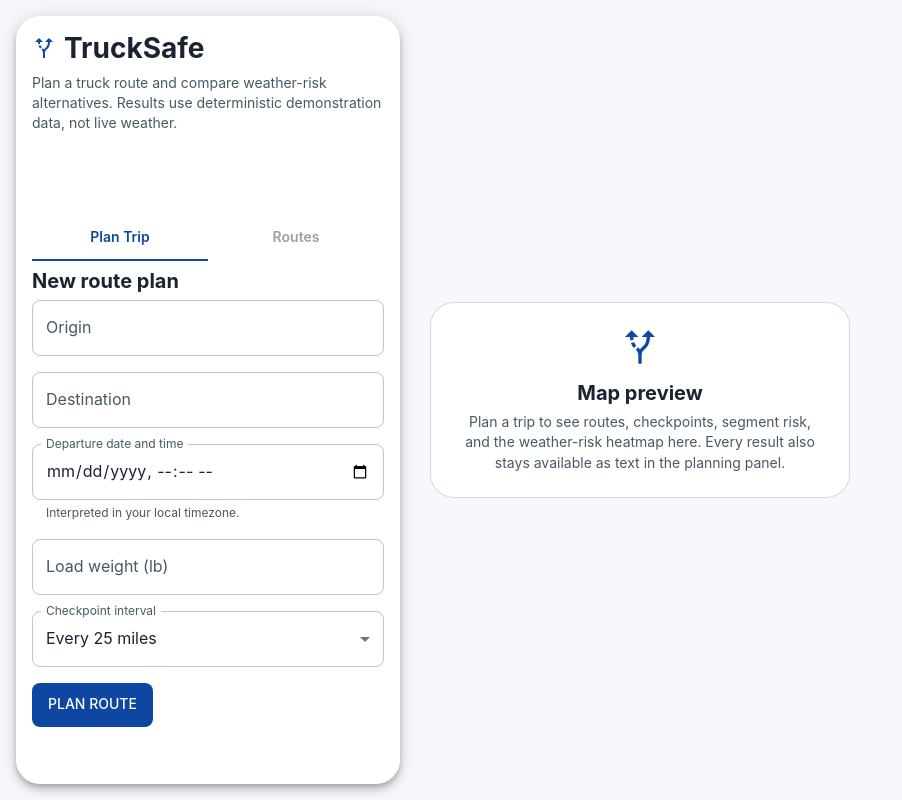
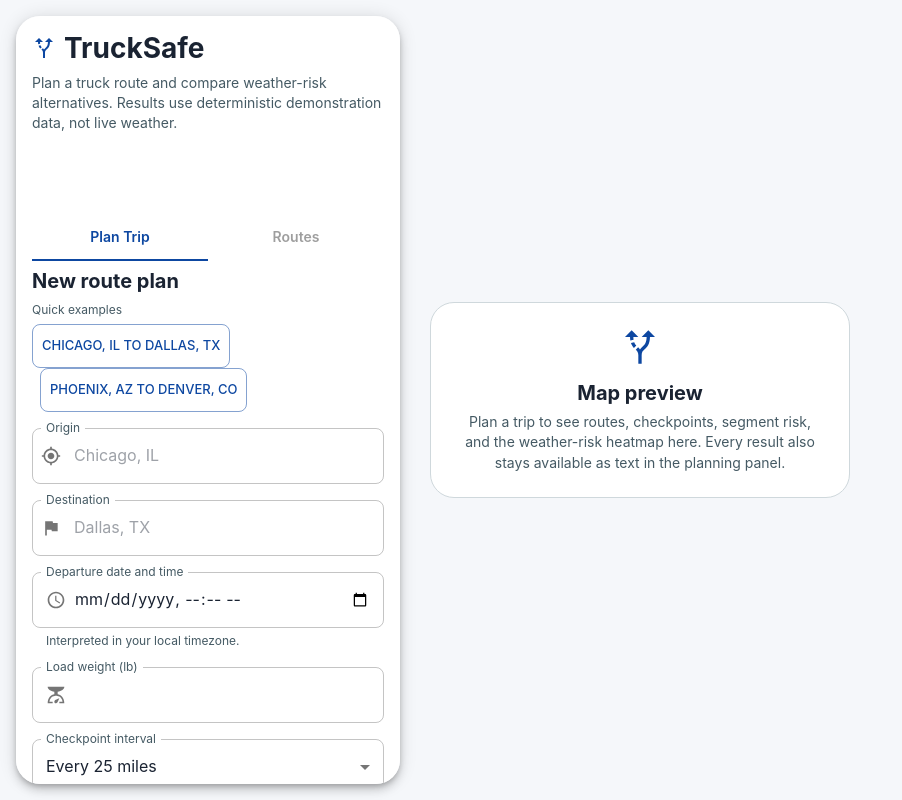
Before and after one commit to fworks-tech/trucksafe, a React (Vite) app in the folder apps/web/: page / in a window 1280 px wide. Shown: the whole page, without its empty margins (0-902 px from the left). Built offline with nearby package versions, Linux system fonts and the light colour scheme.

Commit message:
feat(web): add city autocomplete to route form
Free-text city fields silently hashed unknown addresses to random points.
Suggest the 48 curated cities the mock backend resolves, keep free text
for real geocoding, and raise timeouts on the two heaviest suites for
the larger form render.

```diff
--- a/apps/web/src/components/route-planning-form/RoutePlanForm.tsx
+++ b/apps/web/src/components/route-planning-form/RoutePlanForm.tsx
@@ -1,21 +1,34 @@
 import { zodResolver } from '@hookform/resolvers/zod';
+import { Flag, MyLocation, Scale, Schedule } from '@mui/icons-material';
 import {
+  Autocomplete,
+  Box,
   Button,
   FormControl,
   FormHelperText,
+  InputAdornment,
   InputLabel,
   MenuItem,
   Select,
   Stack,
   TextField,
+  Typography,
 } from '@mui/material';
 import { Controller, useForm } from 'react-hook-form';
+import { useState } from 'react';
 
+import { US_CITIES } from '../../features/route-planning/cities';
 import {
   routePlanFormSchema,
   type RoutePlanFormValues,
 } from '../../features/route-planning/schemas';
 import { CHECKPOINT_INTERVALS } from '../../features/route-planning/types';
+
+/** Accessible quick examples: they only prefill addresses, never submit. */
+const QUICK_EXAMPLES = [
+  { origin: 'Chicago, IL', destination: 'Dallas, TX' },
+  { origin: 'Phoenix, AZ', destination: 'Denver, CO' },
+] as const;
 
 interface RoutePlanFormProps {
   onSubmit: (values: RoutePlanFormValues) => void;
@@ -33,6 +46,7 @@ export function RoutePlanForm({
     register,
     control,
     handleSubmit,
+    setValue,
     formState: { errors },
   } = useForm<RoutePlanFormValues>({
     resolver: zodResolver(routePlanFormSchema),
@@ -43,30 +57,107 @@ export function RoutePlanForm({
       checkpointInterval: 25,
     },
   });
+  // Mirror of the typed text: RHF only commits freeSolo text on blur or
+  // option pick, but keystrokes must stay visible while typing.
+  const [originText, setOriginText] = useState('');
+  const [destinationText, setDestinationText] = useState('');
+
+  /** City input with suggestions; free text stays allowed for real geocoding. */
+  function cityField(
+    name: 'origin' | 'destination',
+    label: string,
+    placeholder: string,
+    icon: React.ReactNode,
+    text: string,
+    setText: (value: string) => void,
+  ): React.JSX.Element {
+    const fieldError = errors[name]?.message;
+    return (
+      <Controller
+        name={name}
+        control={control}
+        render={({ field }) => (
+          <Autocomplete
+            freeSolo
+            autoHighlight
+            options={US_CITIES}
+            inputValue={text}
+            onInputChange={(_event, value) => {
+              setText(value);
+              field.onChange(value);
+            }}
+            onChange={(_event, value) => {
+              const next = typeof value === 'string' ? value : '';
+              setText(next);
+              field.onChange(next);
+            }}
+            onBlur={field.onBlur}
+            disabled={isPending}
+            renderInput={(params) => (
+              <TextField
+                {...params}
+                id={name}
+                label={label}
+                placeholder={placeholder}
+                autoComplete="off"
+                error={fieldError !== undefined}
+                helperText={fieldError}
+                InputProps={{
+                  ...params.InputProps,
+                  startAdornment: (
+                    <InputAdornment position="start">{icon}</InputAdornment>
+                  ),
+                }}
+              />
+            )}
+          />
+        )}
+      />
+    );
+  }
 
   return (
     <form onSubmit={handleSubmit(onSubmit)} noValidate aria-label="Route plan form">
       <Stack spacing={2}>
-        <TextField
-          id="origin"
-          label="Origin"
-          placeholder="Chicago, IL"
-          autoComplete="off"
-          disabled={isPending}
-          error={errors.origin !== undefined}
-          helperText={errors.origin?.message}
-          {...register('origin')}
-        />
-        <TextField
-          id="destination"
-          label="Destination"
-          placeholder="Dallas, TX"
-          autoComplete="off"
-          disabled={isPending}
-          error={errors.destination !== undefined}
-          helperText={errors.destination?.message}
-          {...register('destination')}
-        />
+        <Box role="group" aria-label="Quick examples">
+          <Typography variant="caption" color="text.secondary" sx={{ display: 'block' }}>
+            Quick examples
+          </Typography>
+          <Stack direction="row" spacing={1} sx={{ flexWrap: 'wrap', pt: 0.5 }}>
+            {QUICK_EXAMPLES.map((example) => (
+              <Button
+                key={example.origin}
+                type="button"
+                size="small"
+                variant="outlined"
+                onClick={() => {
+                  setValue('origin', example.origin);
+                  setValue('destination', example.destination);
+                  setOriginText(example.origin);
+                  setDestinationText(example.destination);
+                }}
+              >
+                {`${example.origin} to ${example.destination}`}
+              </Button>
+            ))}
+          </Stack>
+        </Box>
+        {cityField(
+          'origin',
+          'Origin',
+          'Chicago, IL',
+          <MyLocation fontSize="small" />,
+          originText,
+          setOriginText,
+        )}
+        {cityField(
+          'destination',
+          'Destination',
+          'Dallas, TX',
+          <Flag fontSize="small" />,
+          destinationText,
+          setDestinationText,
+        )}
         <TextField
           id="departure"
           label="Departure date and time"
@@ -75,6 +166,13 @@ export function RoutePlanForm({
           error={errors.departure !== undefined}
           helperText={errors.departure?.message ?? 'Interpreted in your local timezone.'}
           slotProps={{ inputLabel: { shrink: true } }}
+          InputProps={{
+            startAdornment: (
+              <InputAdornment position="start">
+                <Schedule fontSize="small" />
+              </InputAdornment>
+            ),
+          }}
           {...register('departure')}
         />
         <TextField
@@ -85,6 +183,13 @@ export function RoutePlanForm({
           error={errors.loadWeight !== undefined}
           helperText={errors.loadWeight?.message}
           slotProps={{ htmlInput: { min: 0, step: 'any' } }}
+          InputProps={{
+            startAdornment: (
+              <InputAdornment position="start">
+                <Scale fontSize="small" />
+              </InputAdornment>
+            ),
+          }}
           {...register('loadWeight', { valueAsNumber: true })}
         />
         <FormControl
--- /dev/null
+++ b/apps/web/src/features/route-planning/cities.ts
@@ -0,0 +1,57 @@
+/**
+ * Curated US city suggestions for the origin/destination autocomplete.
+ * Mirrors the backend mock geocoder table (`_KNOWN_ADDRESSES`), so every
+ * suggestion resolves to real coordinates even in mock (offline) mode.
+ * Free text still works: it is sent to the backend, which geocodes it
+ * (mock hashes unknown addresses; the OSRM adapter resolves them for real).
+ */
+export const US_CITIES: readonly string[] = [
+  'Albuquerque, NM',
+  'Atlanta, GA',
+  'Austin, TX',
+  'Baltimore, MD',
+  'Birmingham, AL',
+  'Boston, MA',
+  'Charlotte, NC',
+  'Chicago, IL',
+  'Cincinnati, OH',
+  'Cleveland, OH',
+  'Colorado Springs, CO',
+  'Columbus, OH',
+  'Dallas, TX',
+  'Denver, CO',
+  'Detroit, MI',
+  'El Paso, TX',
+  'Fort Worth, TX',
+  'Houston, TX',
+  'Indianapolis, IN',
+  'Jackson, MS',
+  'Jacksonville, FL',
+  'Kansas City, MO',
+  'Los Angeles, CA',
+  'Louisville, KY',
+  'Memphis, TN',
+  'Miami, FL',
+  'Milwaukee, WI',
+  'Minneapolis, MN',
+  'Nashville, TN',
+  'New Orleans, LA',
+  'New York, NY',
+  'Oklahoma City, OK',
+  'Omaha, NE',
+  'Philadelphia, PA',
+  'Phoenix, AZ',
+  'Pittsburgh, PA',
+  'Portland, OR',
+  'Raleigh, NC',
+  'Salt Lake City, UT',
+  'San Antonio, TX',
+  'San Diego, CA',
+  'San Francisco, CA',
+  'Seattle, WA',
+  'St. Louis, MO',
+  'Tampa, FL',
+  'Tucson, AZ',
+  'Tulsa, OK',
+  'Wichita, KS',
+];
```
Also changed, not shown: 2 other files (tests, documents, lock files or other folders).
